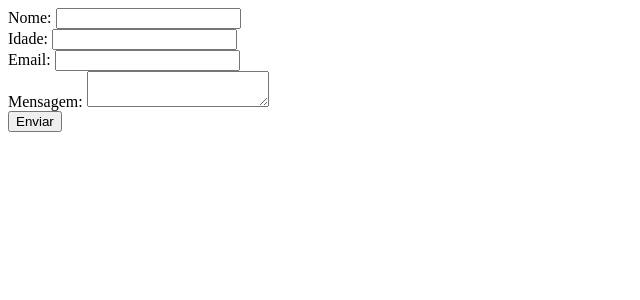
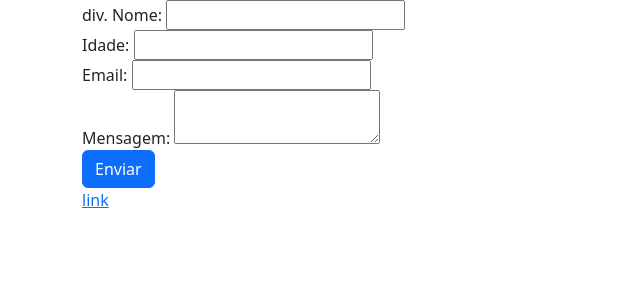
Before and after one commit to Hidan404/Angela_100_days_python, a Flask app: page / in a window 1280 px wide. Shown: the top 300 px of the page, without its empty margins (0-640 px from the left). Run offline with Flask 3, Linux system fonts and the light colour scheme.

Commit message:
Refactor index.html to enhance form layout and add Bootstrap styling; implement data display and error handling in views.py

```diff
--- a/Flask/Flask_projeto_padrao/estudo/templates/index.html
+++ b/Flask/Flask_projeto_padrao/estudo/templates/index.html
@@ -3,10 +3,13 @@
 <head>
     <meta charset="UTF-8">
     <meta name="viewport" content="width=device-width, initial-scale=1.0">
+    <link href="https://cdn.jsdelivr.net/npm/bootstrap@5.3.6/dist/css/bootstrap.min.css" rel="stylesheet" integrity="sha384-4Q6Gf2aSP4eDXB8Miphtr37CMZZQ5oXLH2yaXMJ2w8e2ZtHTl7GptT4jmndRuHDT" crossorigin="anonymous">
     <title>Document</title>
 </head>
 <body>
+    <div class="container">
         <form action="/" method="post">
+            div.
             <label for="nome">Nome:</label>
             <input type="text" id="nome" name="nome" required>
             <br>
@@ -19,8 +22,9 @@
             <label for="mensagem">Mensagem:</label>
             <textarea id="mensagem" name="mensagem" required></textarea>
             <br>
-        <input type="submit" value="Enviar">
+            <input type="submit" value="Enviar" class="btn btn-primary">
         </form>
+        <a href="{{ url_for('sobre')}}">link</a>
 
         {% if nome %}
             <h2>Dados Recebidos:</h2>
@@ -43,5 +47,12 @@
                 {% endfor %}
             </ul>
         {% endif %}
+
+    </div>
+
+
+
+
+    <script src="https://cdn.jsdelivr.net/npm/bootstrap@5.3.6/dist/js/bootstrap.bundle.min.js" integrity="sha384-j1CDi7MgGQ12Z7Qab0qlWQ/Qqz24Gc6BM0thvEMVjHnfYGF0rmFCozFSxQBxwHKO" crossorigin="anonymous"></script>
 </body>
 </html>
--- a/Flask/Flask_projeto_padrao/estudo/views.py
+++ b/Flask/Flask_projeto_padrao/estudo/views.py
@@ -1,4 +1,4 @@
-from flask import  render_template, request
+from flask import  render_template, request, url_for
 from estudo import app
 
 
@@ -16,3 +16,7 @@ def index():
         return render_template("index.html", nome=nome, idade=idade, email=email, mensagem=mensagem)
 
     return render_template("index.html")
+
+@app.route('/sobre')
+def sobre():
+    return render_template("sobre.html")
```
Also changed, not shown: Flask/Flask_projeto_padrao/estudo/templates/sobre.html (added, +11 -0 lines). Lines whose indentation alone changed are shown as unchanged.
